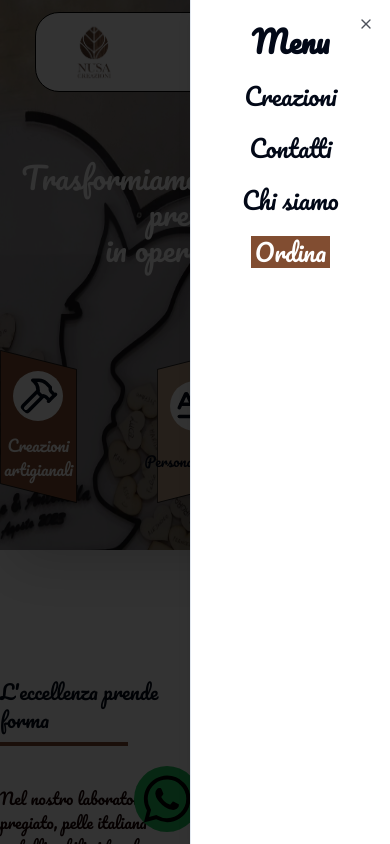
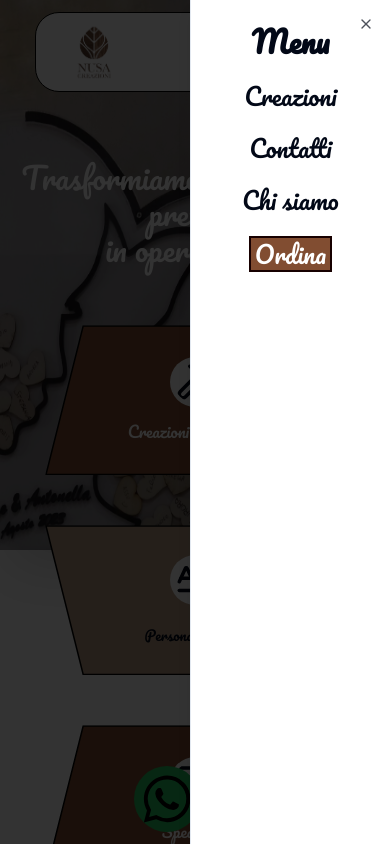
Before and after one commit to Giorgio-g97/nusa_landing_page, a Next.js app: page / in a window 390 px wide. Both pictures are taken after a click on the button 314 px from the left and 52 px from the top of the page. Shown: the top 844 px of the page. Built offline with nearby package versions, Linux system fonts and the light colour scheme.

Commit message:
Parallelograms mobile

```diff
--- a/src/components/Body.tsx
+++ b/src/components/Body.tsx
@@ -3,7 +3,7 @@ import React from "react";
 
 const Body = () => {
   return (
-    <div className="mt-32">
+    <div className="mt-[550px] md:mt-32">
       {/* CREAZIONI ARTIGIANALI */}
       <div className="grid grid-cols-6">
         <div className="col-span-3">
@@ -39,6 +39,7 @@ const Body = () => {
           del tuo momento speciale. Un tocco personale che trasforma ogni
           oggetto in un pezzo irripetibile.
         </p>
+
       </div>
     </div>
   );
--- a/src/components/Hero.tsx
+++ b/src/components/Hero.tsx
@@ -1,20 +1,13 @@
-import {
-  HammerIcon,
-  LetterText,
-  LetterTextIcon,
-  PlaneIcon,
-  Text,
-  TextIcon,
-  TruckIcon,
-} from "lucide-react";
 import Image from "next/image";
 import React from "react";
+import Parallelograms from "./Parallelograms";
 
 const Hero = () => {
   return (
     <div className="relative w-full bg-black/90 z-[-1] h-[550px]">
       <h1 className="py-40 text-center text-white text-3xl">
-        Trasformiamo i momenti più preziosi <br/>in opere d'arte
+        Trasformiamo i momenti più preziosi <br />
+        in opere d'arte
       </h1>
 
       <Image
@@ -26,44 +19,7 @@ const Hero = () => {
       />
 
       {/* 3 PARALLELOGRAMMI SERVIZI */}
-      <div className="absolute z-[-9] top-[350px] w-full flex gap-20 justify-center">
-        <div className="relative flex justify-center items-center">
-          <Image
-            src="/parallelogramma.svg"
-            width={150}
-            height={150}
-            alt="parallelogram"
-          />
-          <div className="absolute flex flex-col items-center justify-center gap-3">
-            <HammerIcon className="bg-white p-1 w-[50px] h-[50px] rounded-full" />
-            <h2 className="text-center text-white">Creazioni artigianali</h2>
-          </div>
-        </div>
-        <div className="relative flex justify-center items-center">
-          <Image
-            src="/parallelogramma_2.svg"
-            width={150}
-            height={150}
-            alt="parallelogram"
-          />
-          <div className="absolute flex flex-col items-center justify-center gap-5">
-            <LetterTextIcon className="bg-white p-1 w-[50px] h-[50px] rounded-full" />
-            <h2 className="text-center text-sm">Personalizzazioni</h2>
-          </div>
-        </div>
-        <div className="relative flex justify-center items-center">
-          <Image
-            src="/parallelogramma.svg"
-            width={150}
-            height={150}
-            alt="parallelogram"
-          />
-          <div className="absolute flex flex-col items-center justify-center gap-3">
-            <TruckIcon className="bg-white p-1 w-[50px] h-[50px] rounded-full" />
-            <h2 className="text-center text-white">Spedizioni</h2>
-          </div>
-        </div>
-      </div>
+      <Parallelograms />
     </div>
   );
 };
--- a/src/components/Navbar.tsx
+++ b/src/components/Navbar.tsx
@@ -27,7 +27,9 @@ const Navbar = () => {
           </div>
           <SheetContent className="w-[200px] text-2xl">
             <SheetHeader>
-              <SheetTitle className="text-center text-3xl mb-5">Menu</SheetTitle>
+              <SheetTitle className="text-center text-3xl mb-5">
+                Menu
+              </SheetTitle>
             </SheetHeader>
             <ul className="flex flex-col gap-5 justify-center items-center  border-black rounded-3xl px-2">
               <li>
@@ -46,7 +48,9 @@ const Navbar = () => {
                 </Link>
               </li>
               <li>
-                <button className="bg-primary text-white px-1 ">Ordina</button>
+                <button className="bg-primary text-white px-1 border-2 border-accent">
+                  Ordina
+                </button>
               </li>
             </ul>
           </SheetContent>
@@ -70,7 +74,9 @@ const Navbar = () => {
           <Link href="/chi-siamo">Chi siamo</Link>
         </li>
         <li>
-          <button className="bg-primary text-white px-1 border-2 border-accent">Ordina</button>
+          <button className="bg-primary text-white px-1 border-2 border-accent">
+            Ordina
+          </button>
         </li>
       </ul>
     </div>
--- /dev/null
+++ b/src/components/Parallelograms.tsx
@@ -0,0 +1,51 @@
+import { HammerIcon, LetterTextIcon, TruckIcon } from "lucide-react";
+import Image from "next/image";
+import React from "react";
+
+const Parallelograms = () => {
+  return (
+    <div className="absolute z-[-9] top-[300px] md:top-[350px] w-full flex flex-col md:flex-row space-y-0 md:gap-20 items-center justify-center">
+      <div className="relative h-[200px] md:h-[250px] flex justify-center items-center">
+        <Image
+          className="rotate-90 md:rotate-0"
+          src="/parallelogramma.svg"
+          width={150}
+          height={150}
+          alt="parallelogram"
+        />
+        <div className="absolute flex flex-col items-center justify-center gap-3">
+          <HammerIcon className="bg-white p-1 w-[50px] h-[50px] rounded-full" />
+          <h2 className="text-center text-white">Creazioni artigianali</h2>
+        </div>
+      </div>
+      <div className="relative h-[200px] md:h-[250px] flex justify-center items-center">
+        <Image
+          className="rotate-90 md:rotate-0"
+          src="/parallelogramma_2.svg"
+          width={150}
+          height={150}
+          alt="parallelogram"
+        />
+        <div className="absolute flex flex-col items-center justify-center gap-5">
+          <LetterTextIcon className="bg-white p-1 w-[50px] h-[50px] rounded-full" />
+          <h2 className="text-center text-sm">Personalizzazioni</h2>
+        </div>
+      </div>
+      <div className="relative h-[200px] md:h-[250px] flex justify-center items-center">
+        <Image
+          className="rotate-90 md:rotate-0"
+          src="/parallelogramma.svg"
+          width={150}
+          height={150}
+          alt="parallelogram"
+        />
+        <div className="absolute flex flex-col items-center justify-center gap-3">
+          <TruckIcon className="bg-white p-1 w-[50px] h-[50px] rounded-full" />
+          <h2 className="text-center text-white">Spedizioni</h2>
+        </div>
+      </div>
+    </div>
+  );
+};
+
+export default Parallelograms;
```
Also changed, not shown: 1 other file (tests, documents, lock files or other folders).
